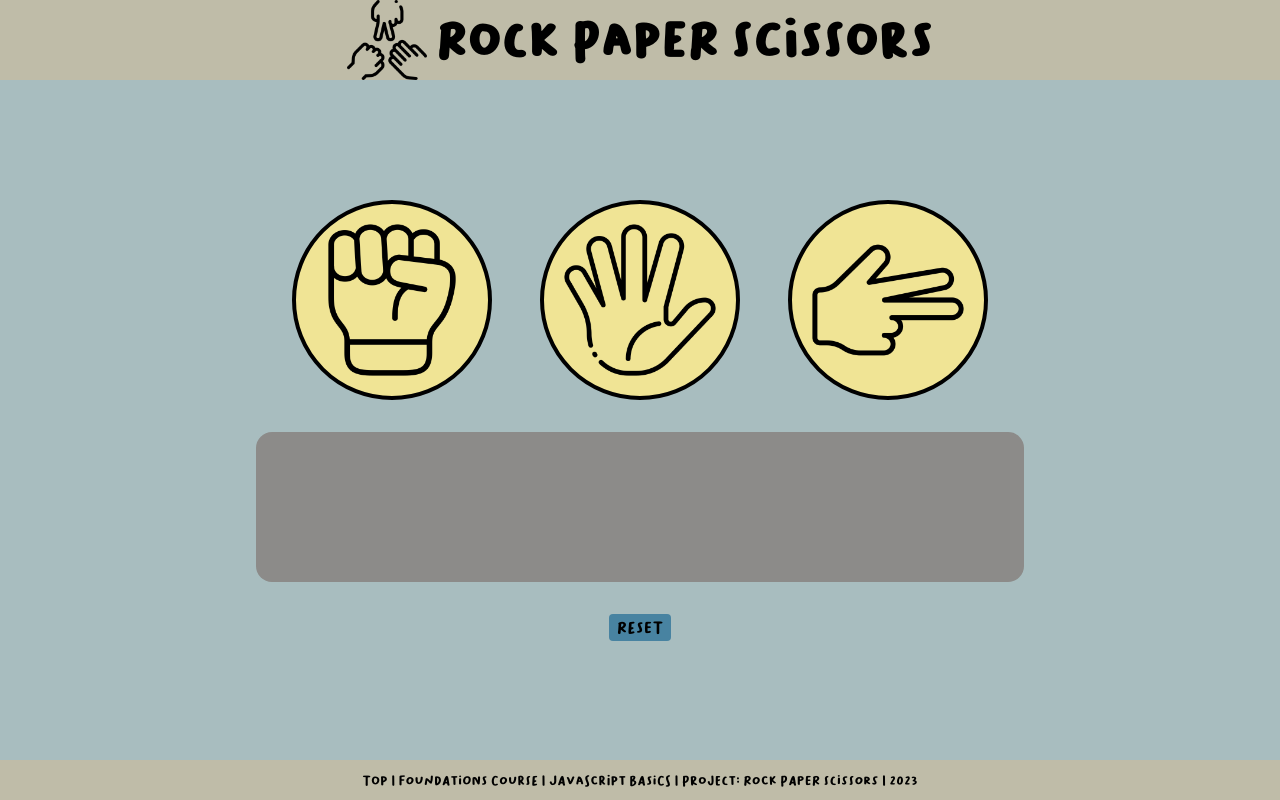
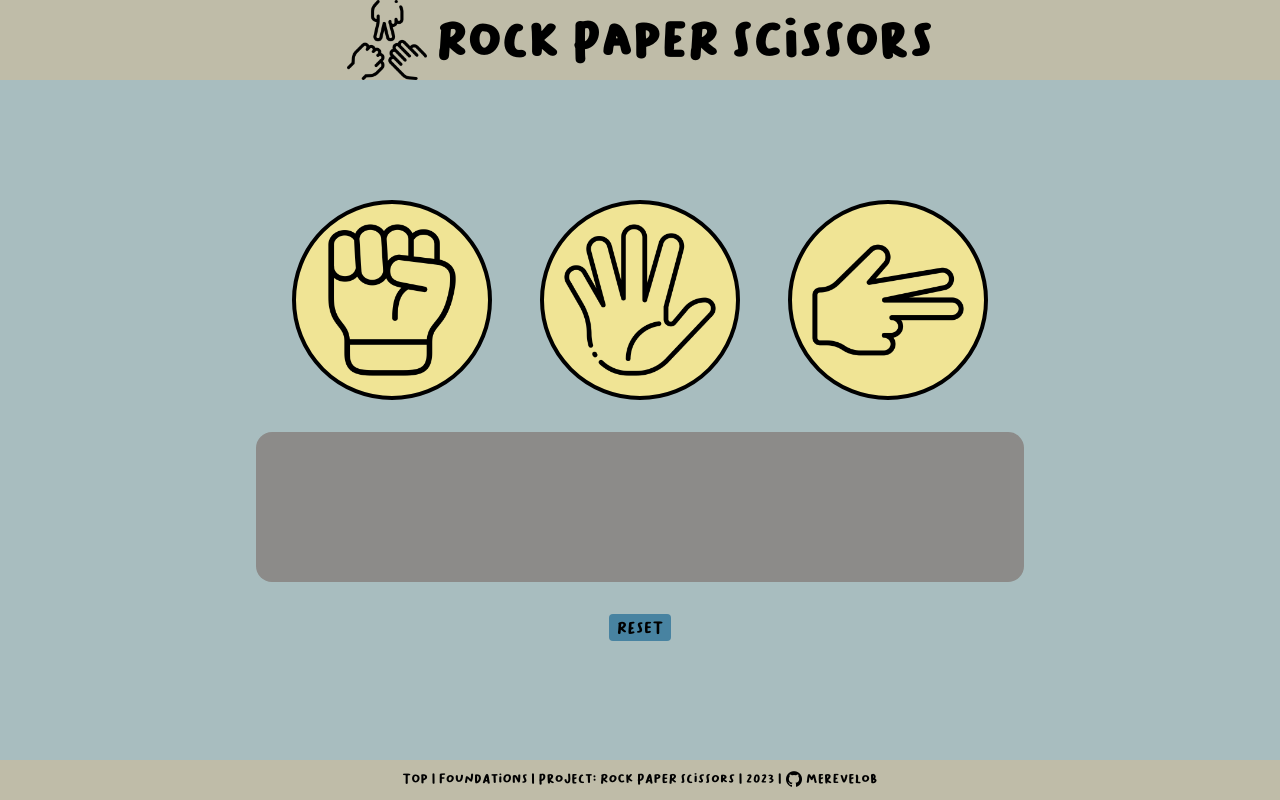
Before and after one commit to merevelob/odin-rock-paper-scissors, a plain HTML site: page index.html in a window 1280 px wide. Drawn offline with Linux system fonts and the light colour scheme.

Commit message:
Add info to footer

```diff
--- a/index.html
+++ b/index.html
@@ -29,7 +29,7 @@
         <button class="resetBtn">Reset</button>
     </div>
     <footer>
-        <span>TOP | Foundations Course | JavaScript Basics | Project: Rock Paper Scissors | 2023</span>
+        <p>TOP | Foundations | Project: Rock Paper Scissors | 2023 | <a href="https://github.com/merevelob"><img src="./resources/github.png" alt=""/></a> merevelob</p>
     </footer>
 </body>
 </html>
--- a/styles.css
+++ b/styles.css
@@ -115,11 +115,17 @@ header > h1 {
 footer {
     height: 40px;
     background-color: #BFBCA8;
-    /* background-color: #8C8B89; */
     display: flex;
 }
 
-footer > span {
+footer > p {
     font-size: small;
     margin: auto;
+    display: flex;
 }
+
+footer img {
+    height: 16px;
+    width: auto;
+    margin: 0 4px;
+}
```
Also changed, not shown: resources/github.png (added).
